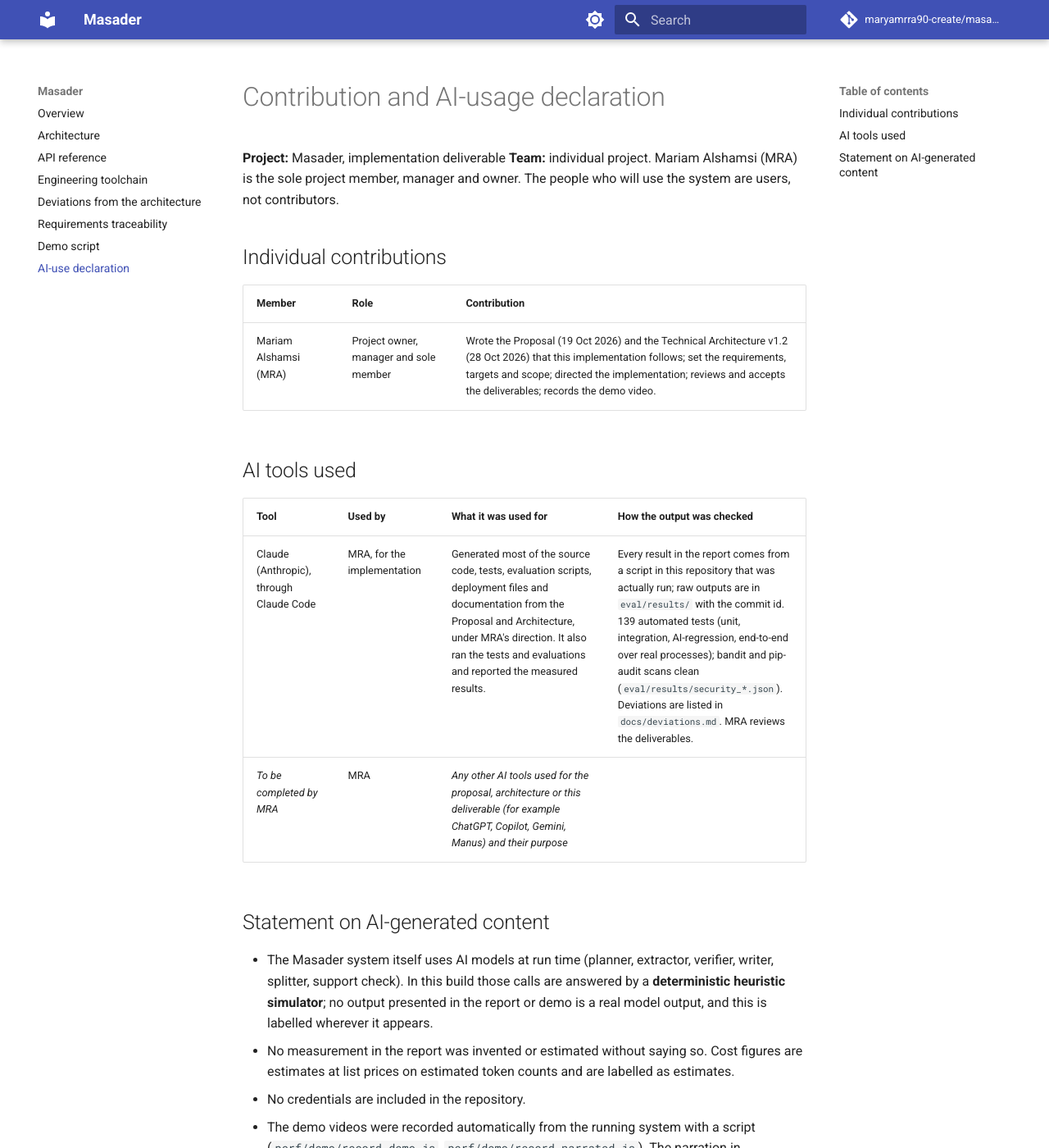
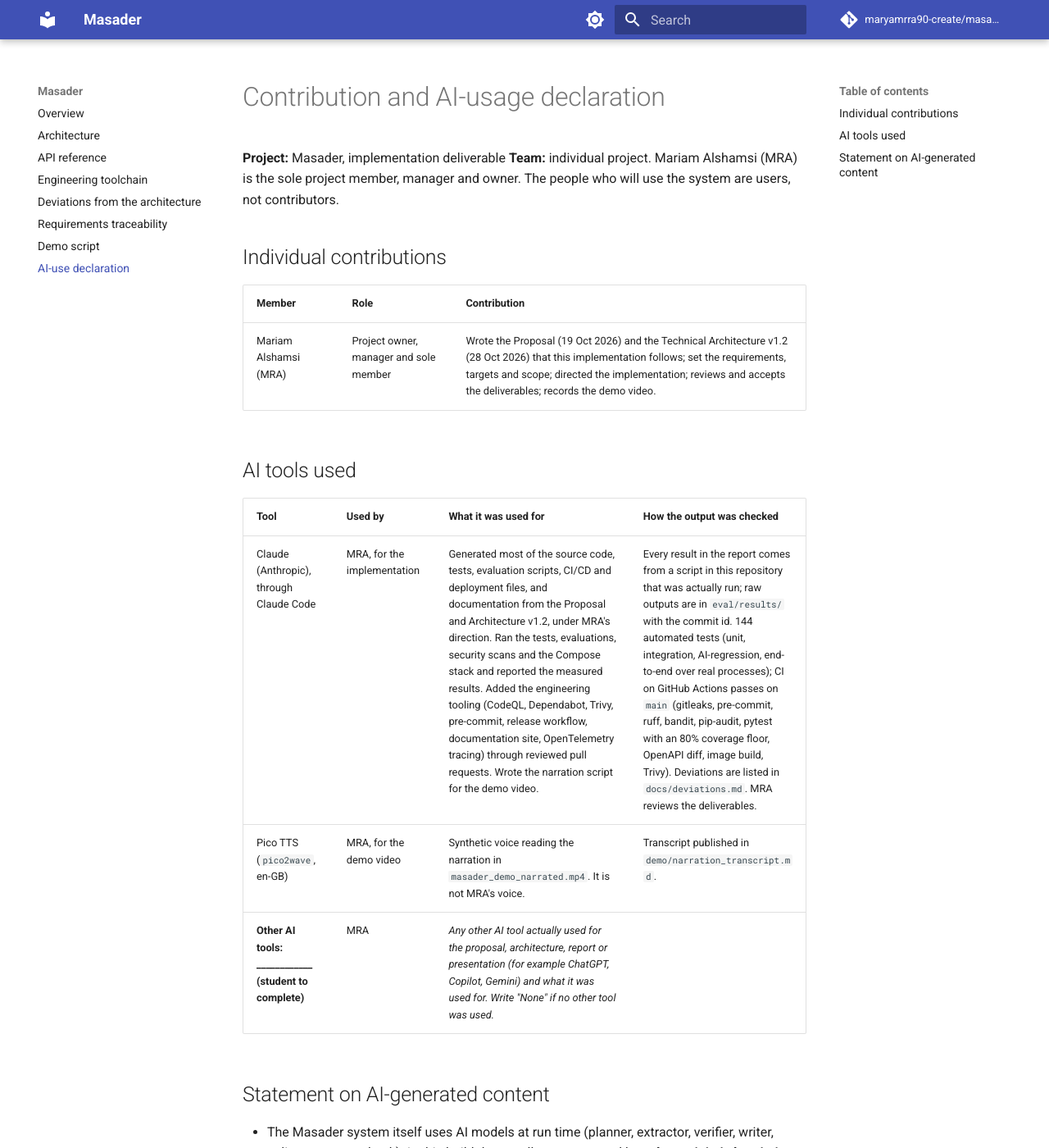
Before and after one commit to maryamrra90-create/masader, an MkDocs documentation site: the page built from docs/declaration.md, in a window 1280 px wide and 1400 px high. Shown: the whole window at 82% size. Built offline with MkDocs 1.6.1 and Material for MkDocs 9.7.7, drawn with Linux system fonts in a browser that asks for light colours; comment, search, counter and statistics services are not loaded.

Commit message:
Report, declaration and docs updated for the engineering toolchain (#12)
* Report: new Section 6.1 (engineering toolchain with evidence), Section 7 lists the AI tools used
  to build the project and the AI inside the product; CI/CD statements updated (CI now runs and
  passes); security table adds Trivy, CodeQL and gitleaks; 144 tests; Appendix A links the
  repository, release v1.0.0, documentation site and tracing evidence. DOCX and PDF regenerated.
* Declaration: AI-use table lists Claude and Pico TTS, with a blank row for the student to complete.
  Not signed.
* Deviation D-16 (CI/CD) resolved; traceability CI/CD row completed; README links block.
* eval/results/tests_coverage.json re-run: 144 passed, 93.4% coverage.


Claude-Session: https://claude.ai/code/session_01JujJ3qWaq5v6w1XLE8cmRo

Co-authored-by: Mariam Alshamsi (MRA) <337962545+maryamrra90-create@users.noreply.github.com>
Co-authored-by: Claude Opus 5.5 <noreply@anthropic.com>

```diff
--- a/docs/declaration.md
+++ b/docs/declaration.md
@@ -14,8 +14,9 @@ people who will use the system are users, not contributors.
 
 | Tool | Used by | What it was used for | How the output was checked |
 |------|---------|----------------------|----------------------------|
-| Claude (Anthropic), through Claude Code | MRA, for the implementation | Generated most of the source code, tests, evaluation scripts, deployment files and documentation from the Proposal and Architecture, under MRA's direction. It also ran the tests and evaluations and reported the measured results. | Every result in the report comes from a script in this repository that was actually run; raw outputs are in `eval/results/` with the commit id. 139 automated tests (unit, integration, AI-regression, end-to-end over real processes); bandit and pip-audit scans clean (`eval/results/security_*.json`). Deviations are listed in `docs/deviations.md`. MRA reviews the deliverables. |
-| _To be completed by MRA_ | MRA | _Any other AI tools used for the proposal, architecture or this deliverable (for example ChatGPT, Copilot, Gemini, Manus) and their purpose_ | |
+| Claude (Anthropic), through Claude Code | MRA, for the implementation | Generated most of the source code, tests, evaluation scripts, CI/CD and deployment files, and documentation from the Proposal and Architecture v1.2, under MRA's direction. Ran the tests, evaluations, security scans and the Compose stack and reported the measured results. Added the engineering tooling (CodeQL, Dependabot, Trivy, pre-commit, release workflow, documentation site, OpenTelemetry tracing) through reviewed pull requests. Wrote the narration script for the demo video. | Every result in the report comes from a script in this repository that was actually run; raw outputs are in `eval/results/` with the commit id. 144 automated tests (unit, integration, AI-regression, end-to-end over real processes); CI on GitHub Actions passes on `main` (gitleaks, pre-commit, ruff, bandit, pip-audit, pytest with an 80% coverage floor, OpenAPI diff, image build, Trivy). Deviations are listed in `docs/deviations.md`. MRA reviews the deliverables. |
+| Pico TTS (`pico2wave`, en-GB) | MRA, for the demo video | Synthetic voice reading the narration in `masader_demo_narrated.mp4`. It is not MRA's voice. | Transcript published in `demo/narration_transcript.md`. |
+| **Other AI tools: ____________ (student to complete)** | MRA | _Any other AI tool actually used for the proposal, architecture, report or presentation (for example ChatGPT, Copilot, Gemini) and what it was used for. Write "None" if no other tool was used._ | |
 
 ## Statement on AI-generated content
 
```
Also changed, not shown: README.md (+9 -1 lines), docs/deviations.md (+1 -1 lines), docs/traceability.md (+2 -2 lines), 4 other files.
